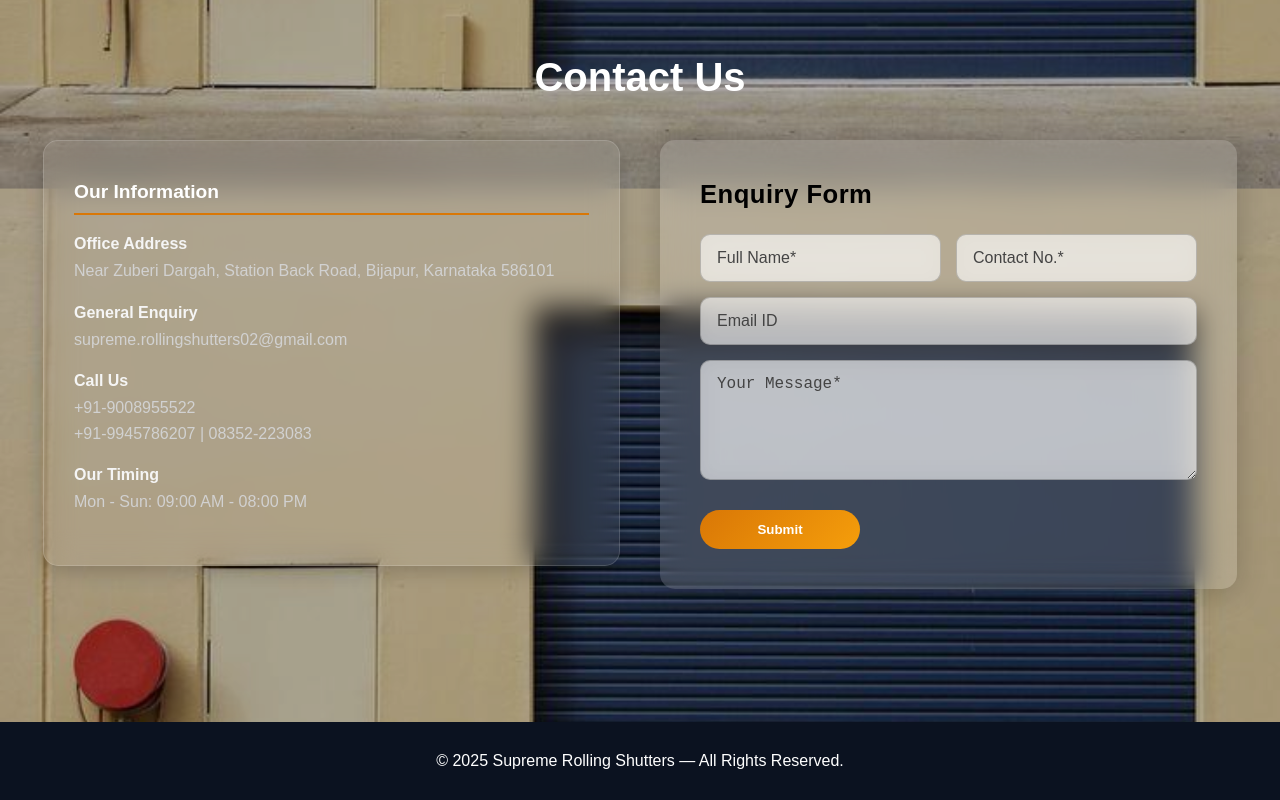
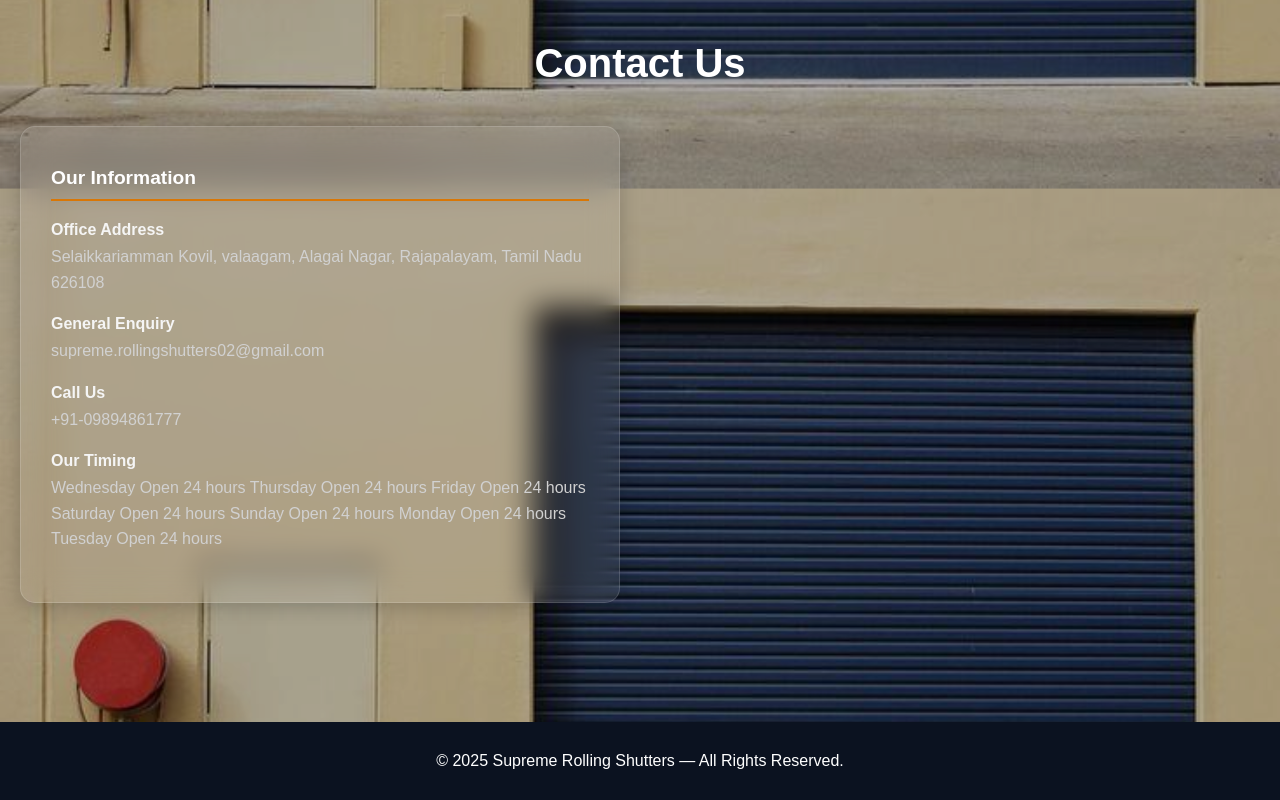
Before and after one commit to irfanvortexx/Supreme-Rolling-Shutters, a plain HTML site: page index.html in a window 1280 px wide. Shown: the part 4078-4878 px from the top of the page. Drawn offline with Linux system fonts and the light colour scheme.

Commit message:
Update contact information and remove enquiry form

```diff
--- a/index.html
+++ b/index.html
@@ -136,7 +136,7 @@
                     <h3>Our Information</h3>
                     <div class="info-block">
                         <h4>Office Address</h4>
-                        <p>Near Zuberi Dargah, Station Back Road, Bijapur, Karnataka 586101</p>
+                        <p>Selaikkariamman Kovil, valaagam, Alagai Nagar, Rajapalayam, Tamil Nadu 626108</p>
                     </div>
                     <div class="info-block">
                         <h4>General Enquiry</h4>
@@ -144,28 +144,26 @@
                     </div>
                     <div class="info-block">
                         <h4>Call Us</h4>
-                        <p>+91-9008955522<br> +91-9945786207 | 08352-223083</p>
+                        <p>+91-09894861777</p>
                     </div>
                     <div class="info-block">
                         <h4>Our Timing</h4>
-                        <p>Mon - Sun: 09:00 AM - 08:00 PM</p>
+                        <p>Wednesday
+Open 24 hours
+Thursday
+Open 24 hours
+Friday
+Open 24 hours
+Saturday
+Open 24 hours
+Sunday
+Open 24 hours
+Monday
+Open 24 hours
+Tuesday
+Open 24 hours</p>
                     </div>
                 </div>
-
-                <!-- RIGHT SIDE — Enquiry Form -->
-                <div class="contact-form-container">
-                    <h3>Enquiry Form</h3>
-                    <form class="contact-form">
-                        <div class="form-group">
-                            <input type="text" name="name" placeholder="Full Name*" required>
-                            <input type="text" name="phone" placeholder="Contact No.*" required>
-                        </div>
-                        <input type="email" name="email" placeholder="Email ID">
-                        <textarea name="message" rows="4" placeholder="Your Message*" required></textarea>
-                        <button type="submit" class="btn-submit">Submit</button>
-                    </form>
-                </div>
-
             </div>
         </div>
     </section>
```
